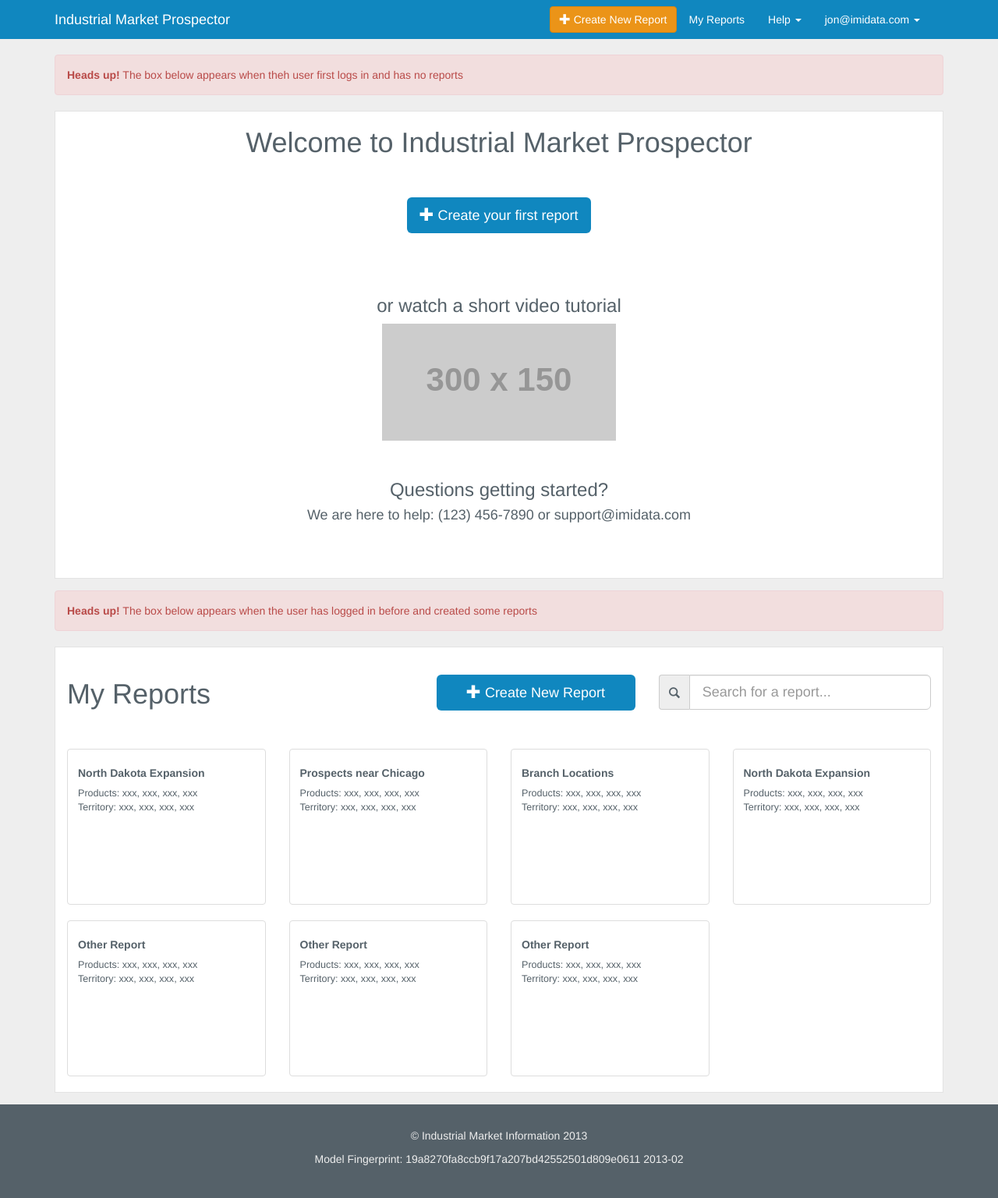
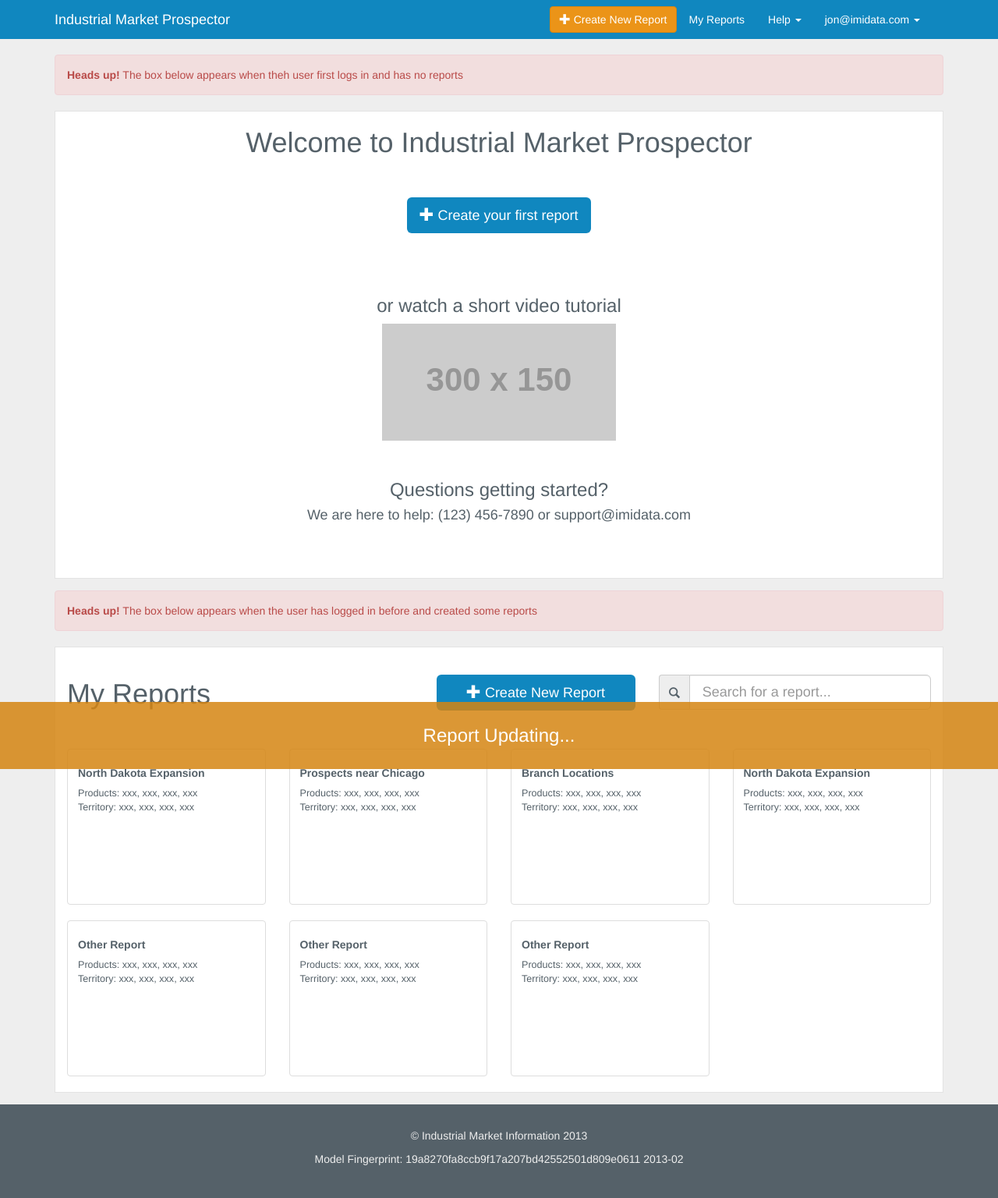
Before and after one commit to saintsjd/imi-ui, a Jekyll site: the page built from myreports.html, in a window 1280 px wide. Shown: the whole page at 78% size. Built offline with Jekyll 4.4.1, drawn with Linux system fonts in a browser that asks for light colours; Markdown is read by kramdown in place of the engine named in the settings.

Commit message:
updating notification

```diff
--- a/_layouts/default.html
+++ b/_layouts/default.html
@@ -101,6 +101,11 @@
     </div><!-- /.modal-dialog -->
   </div><!-- /.modal -->
 
+
+<div id="global-notification" class="separate-layer">
+  Report Updating...
+</div>
+
 <script src="js/jquery-2.0.3.min.js"></script>
 
 <!-- Google Analytics: change UA-XXXXX-X to be your site's ID. -->
--- a/css/main.css
+++ b/css/main.css
@@ -279,3 +279,36 @@ border-color: #d58512;
   border-radius: 4px;
   border: 1px solid #ddd;
 }
+
+#global-notification {
+  font-weight: 300;
+  position: fixed;
+  z-index: 600;
+  text-align: center;
+  font-size: 24px;
+  bottom: -86px;
+  left: 0;
+  right: 0;
+  padding: 0 10px;
+  line-height: 86px;
+  height: 86px;
+  background: #556169;
+  background: rgba(85,97,105,.85);
+  color: #eee;
+  background: #d58512;
+  background: rgba(213,133,18,.85);
+  color: #fff;
+  -o-transition: bottom .3s ease-in-out 0s;
+  -moz-transition: bottom .3s ease-in-out 0s;
+  -webkit-transition: bottom .3s ease-in-out 0s;
+  transition: bottom .3s ease-in-out 0s;
+}
+#global-notification.is-visible {
+  bottom: 0;
+}
+.separate-layer {
+  -webkit-transform: translateZ(0);
+  -o-transform: translateZ(0);
+  -moz-transform: translateZ(0);
+  transform: translateZ(0);
+}
--- a/js/app.js
+++ b/js/app.js
@@ -171,5 +171,12 @@ $(function(){
         });
     });
 
+    function globalUpdate(){
+        setTimeout( "$('#global-notification').addClass('is-visible')",1000 );
+        setTimeout( "$('#global-notification').removeClass('is-visible')",5000 );
+    }
+
+    $('.update-btn').click(globalUpdate);
+
     return '\'Allo \'Allo!';
 });
```
